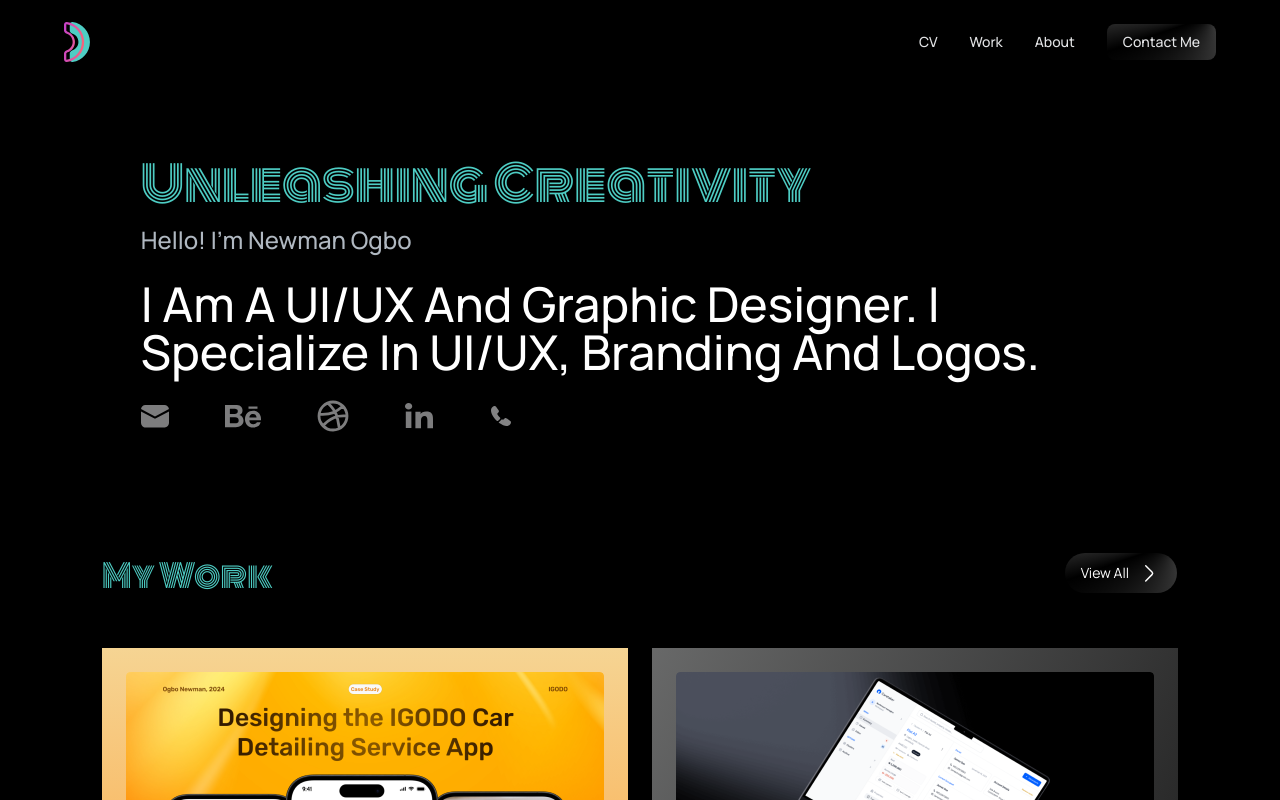
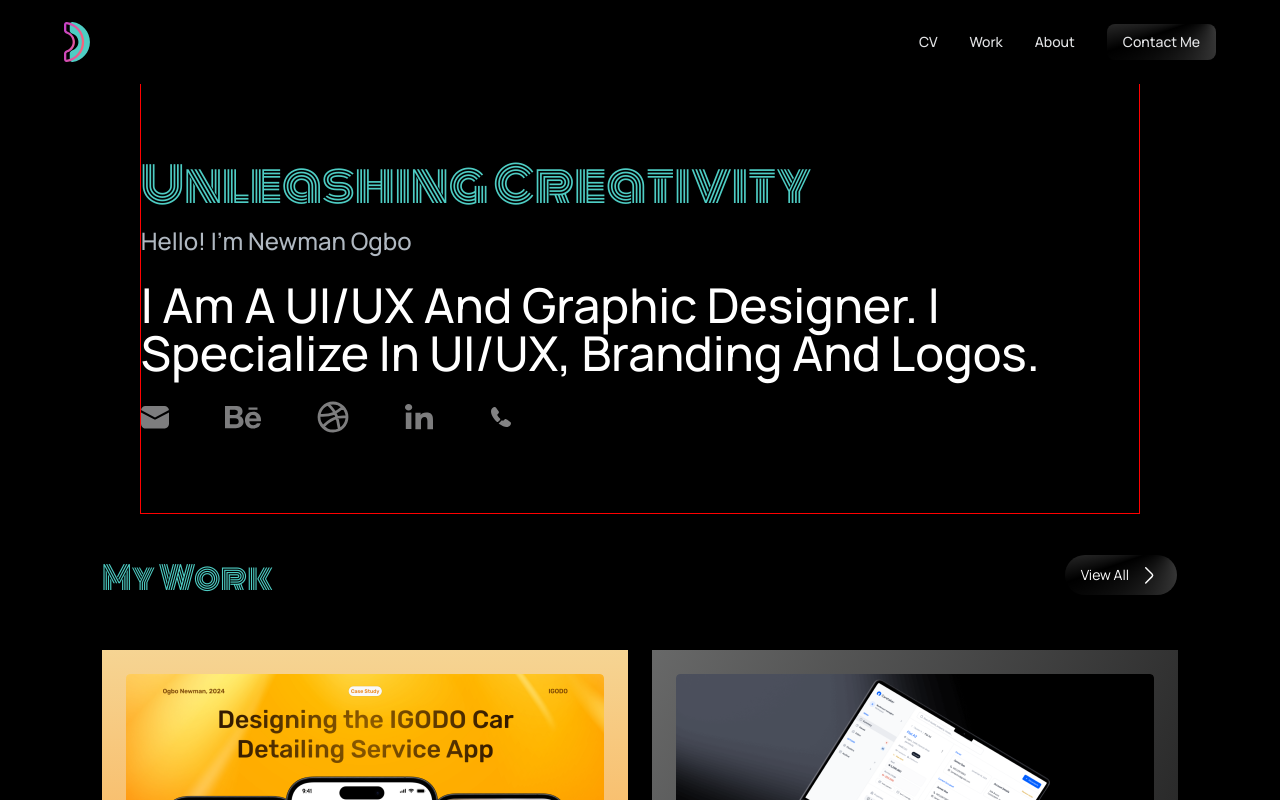
Before and after one commit to Bekuech1/Nesky, a React (Vite) app: page / in a window 1280 px wide. Shown: the top 800 px of the page. Built offline with nearby package versions, Linux system fonts and the light colour scheme.

Commit message:
minor fix

```diff
--- a/src/components/homepage/HeroSection.jsx
+++ b/src/components/homepage/HeroSection.jsx
@@ -5,7 +5,7 @@ import GlassBtn from '../GlassBtn'
 const HeroSection = () => {
   return (
     <div className='bg-black w-screen'>
-          <div className='hero-section gap-y-6 grid h-fit pb-20 bg-black pt-40 w-fit mx-auto'>
+          <div className='hero-section gap-y-6 grid h-fit pb-20 bg-black pt-40 w-fit mx-auto fix'>
               <section className='grid gap-4'>
                 <div className=' text-left'>
                   <h3 className='text-5xl font-normal text-blue-green font-Monoton w-[398px] lg:w-fit'>unleashing creativity</h3>
--- a/src/components/layout-components/Navbar.jsx
+++ b/src/components/layout-components/Navbar.jsx
@@ -98,7 +98,7 @@ const Navbar = () => {
           className="fixed inset-0 bg-black bg-opacity-50 z-50 "
           onClick={handleCloseMenu}
         >
-          <div className="absolute right-0 top-0 h-full w-1/2 bg-black p-8 shadow-black">
+          <div className="absolute right-0 top-0 h-full w-2/3 bg-black p-8 shadow-black">
             <button onClick={() => setShowMenu(false)}>
               <img src="icons/close.svg" alt="" />
             </button>
```
